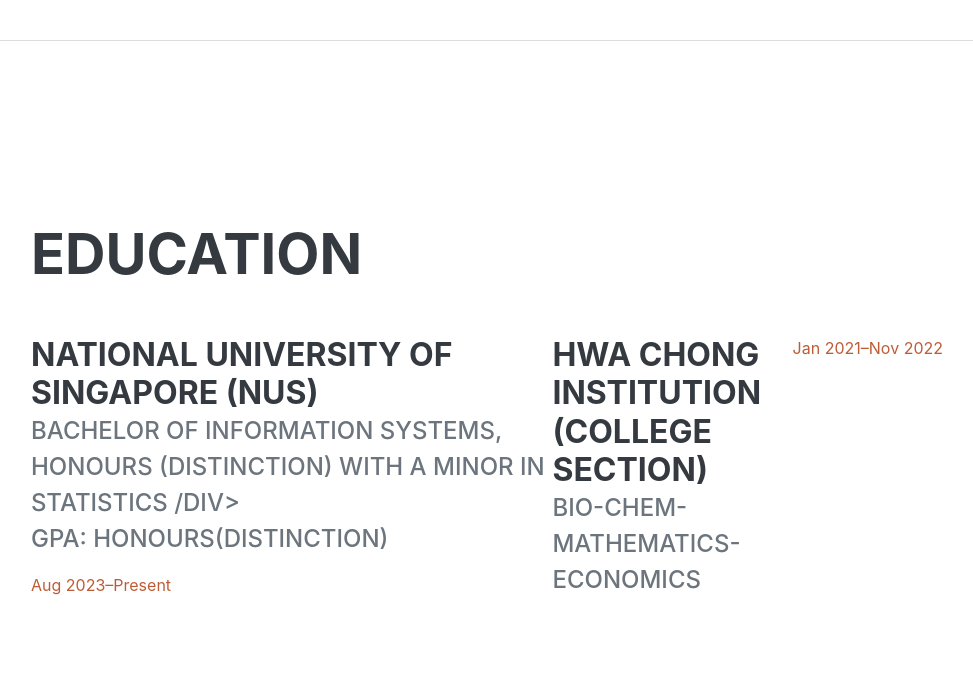
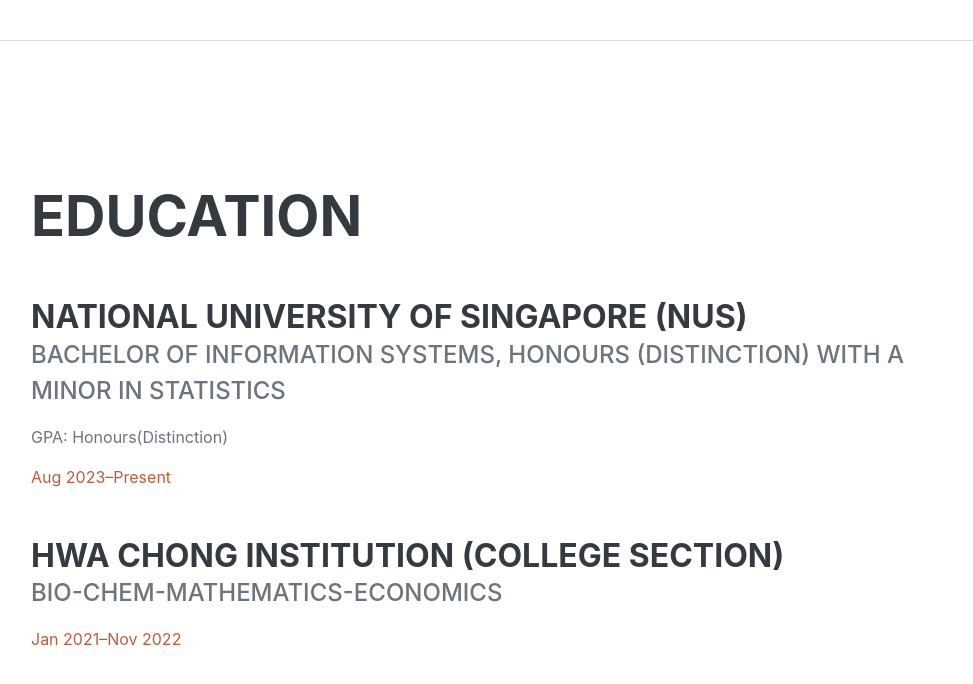
Before and after one commit to tanninettt/ninettportfolio, a plain HTML site: page index.html in a window 1280 px wide. Shown: the part 1580-2264 px from the top of the page, without its empty margins (289-1262 px from the left). Drawn offline with nearby package versions, Linux system fonts and the light colour scheme; a web font is replaced by a local one.

```diff
--- a/index.html
+++ b/index.html
@@ -103,25 +103,25 @@
 <section class="resume-section" id="education">
     <div class="resume-section-content">
         <h2 class="mb-5">Education</h2>
-                    <div class="d-flex flex-column flex-md-row justify-content-between mb-5">
-                        <div class="flex-grow-1">
+
+        <!-- NUS -->
+        <div class="mb-5">
             <h3 class="mb-0">NATIONAL UNIVERSITY OF SINGAPORE (NUS)</h3>
-                            <div class="subheading mb-3">Bachelor of Information Systems, Honours (Distinction) with a Minor in Statistics /div>
+            <div class="subheading mb-3">Bachelor of Information Systems, Honours (Distinction) with a Minor in Statistics</div>
+            <p>GPA: Honours(Distinction)</p>
+            <span class="text-primary">Aug 2023–Present</span>
+        </div>
 
-                            <p>GPA: Honours(Distinction)</p>
+        <!-- Hwa Chong Institution -->
+        <div class="mb-5">
+            <h3 class="mb-0">HWA CHONG INSTITUTION (COLLEGE SECTION)</h3>
+            <div class="subheading mb-3">Bio-Chem-Mathematics-Economics</div>
+            <span class="text-primary">Jan 2021–Nov 2022</span>
         </div>
-                        <div class="flex-shrink-0"><span class="text-primary">Aug 2023–Present</span></div>
-                    </div>
-                    <div class="d-flex flex-column flex-md-row justify-content-between">
-                        <div class="flex-grow-1">
-                            <h3 class="mb-0">HWA CHONG INSTITUTION (COLLEGE SECTION) 	</h3>
-                            <div class="subheading mb-3">Bio-Chem-Mathematics-Economics</div>
-                            <p></p>
-                        </div>
-                        <div class="flex-shrink-0"><span class="text-primary">Jan 2021–Nov 2022</span></div>
-                    </div>
+
     </div>
 </section>
+
             <hr class="m-0" />
             <!-- Skills-->
             <section class="resume-section" id="skills">
```
Lines whose indentation alone changed are shown as unchanged.
